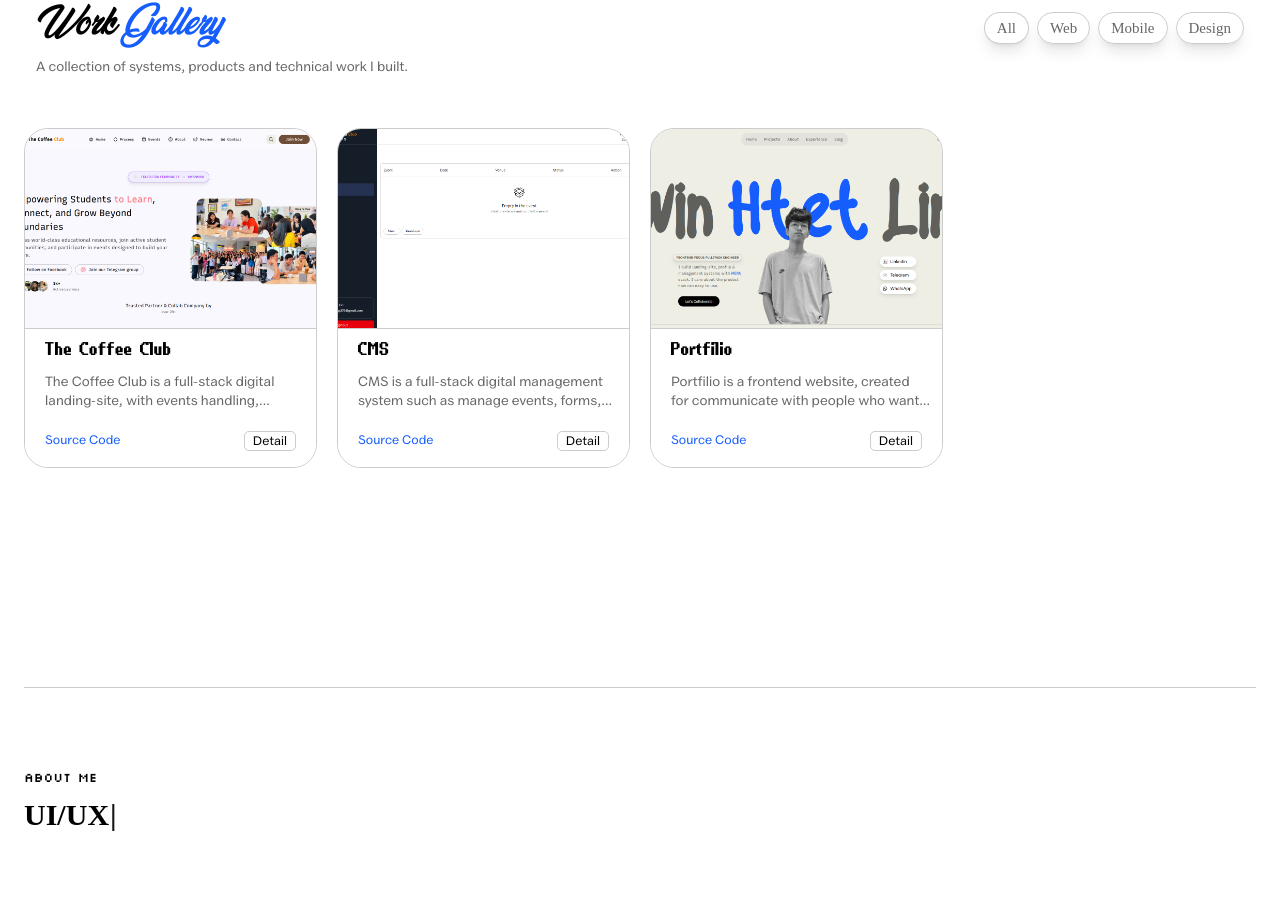
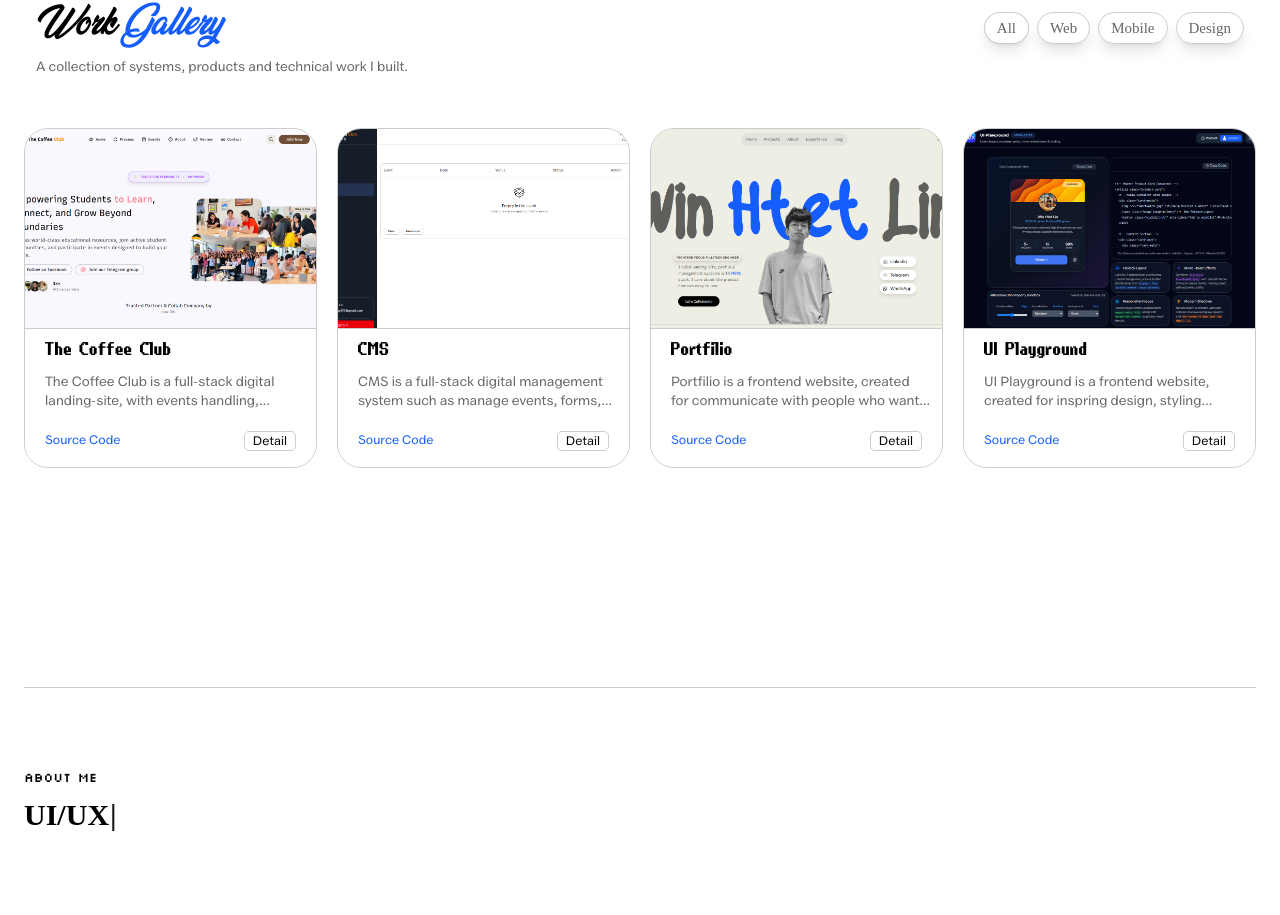
Before and after one commit to winhtetlin121128/Portfolio, a React (Vite) app: page / in a window 1280 px wide. Shown: the part 952-1867 px from the top of the page. Built offline with nearby package versions, Linux system fonts and the light colour scheme; a web font is replaced by a local one.

Commit message:
Updated Data

```diff
--- a/src/assets/data/Practice.json
+++ b/src/assets/data/Practice.json
@@ -11,7 +11,8 @@
         "category" : "Realworld",
         "tag" : "Web",
         "status" : "90%",
-        "features" : ""
+        "features" : "",
+        "link" : ""
     },
 
     {
@@ -20,7 +21,7 @@
         "type" : "Community Management",
         "project" : "Fullstack Project",
         "description": "CMS is a full-stack digital management system such as manage events, forms, seats, students and cards. In other features, with admin dashboard, auth system and role-base acess.",
-        "tech" : ["Next.js", "TailwindCss", "Prisma", "TypeScript", "PostgreSQL", "Neon", "Uploadthing"],
+        "tech" : ["Next.js", "TailwindCss", "Framer-Motion", "Postgresql", "Prisma", "Neon", "Uploadthing"],
         "size" : "M",
         "cover" : "/projects/CMS.png",
         "category" : "Realworld",
@@ -41,6 +42,22 @@
         "category" : "Realworld",
         "tag" : "Web",
         "status" : "100%",
+        "features" : "",
+        "link" : "https://github.com/winhtetlin121128/Portfolio"
+    },
+
+    {
+        "id" : 4,
+        "title" : "UI Playground",
+        "type" : "Website",
+        "project" : "Frontend",
+        "description" : "UI Playground is a frontend website, created for inspring design, styling radius, shadow and color. Build with frontend tech",
+        "tech" : ["React", "TailwindCss"],
+        "size" : "S",
+        "cover" : "/projects/UIPlayground.png",
+        "category" : "Realworld",
+        "tag" : "Web",
+        "status" : "100%",
         "features" : ""
     }
 ]
--- a/src/page/detail.jsx
+++ b/src/page/detail.jsx
@@ -9,7 +9,7 @@ const ProjectDetail = () => {
 
     if (!project) {
         return (
-            <div className="bg-[#eeeee5] h-[100vh] flex justify-center items-center">
+            <div className="bg-[#fff] h-[100vh] flex justify-center items-center">
                 <div className="text-center">
                     <h3 className="font-[ka1] text-[30px]">Project Not Found</h3>
                     <Link to="/" className="text-blue-600 font-[Valley] text-[15px] mt-3 inline-block">Go Back</Link>
@@ -23,7 +23,7 @@ const ProjectDetail = () => {
             initial={{ opacity: 0 }}
             animate={{ opacity: 1 }}
             transition={{ duration: 1, delay: 0.50 }}
-            className="bg-[#eeeee5] min-h-screen flex justify-center px-4 pt-16 sm:px-6 sm:pt-20">
+            className="bg-[#fff] min-h-screen flex justify-center px-4 pt-16 sm:px-6 sm:pt-20">
             <div className="w-full max-w-[80rem] py-5">
                 <header className="flex min-h-15 items-center gap-3 sm:gap-5">
                     <Link
```
Also changed, not shown: public/projects/UIPlayground.png (added).
